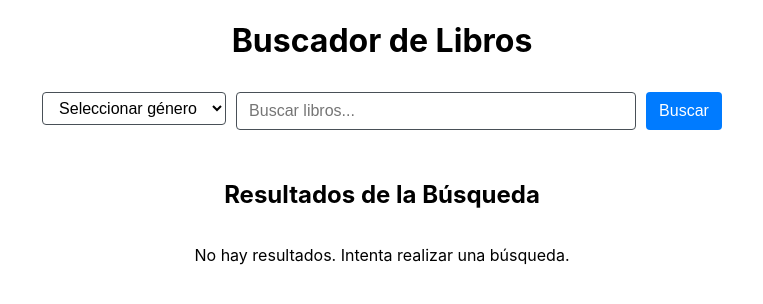
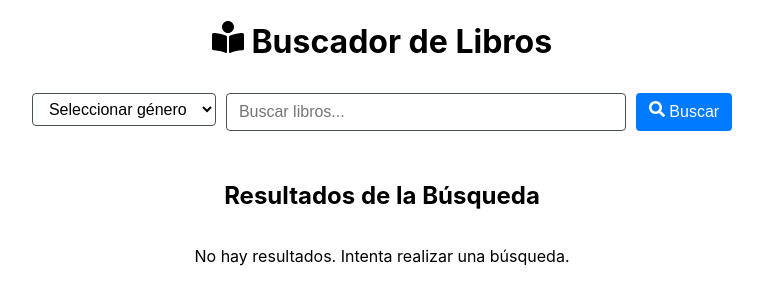
Before and after one commit to Washing-Mr8/PAD_Practica_3, a React (Create React App) app: page / in a window 1280 px wide. Shown: the top 304 px of the page, without its empty margins (258-1021 px from the left). Built offline with nearby package versions, Linux system fonts and the light colour scheme.

Commit message:
react-icons importado

```diff
--- a/package.json
+++ b/package.json
@@ -7,6 +7,7 @@
     "cra-template": "1.2.0",
     "react": "^19.0.0",
     "react-dom": "^19.0.0",
+    "react-icons": "^5.4.0",
     "react-scripts": "5.0.1"
   },
   "scripts": {
--- a/src/App.js
+++ b/src/App.js
@@ -2,6 +2,8 @@ import React, { useState } from "react";
 import './css/App.css';
 import BookSearch from'./components/SearchBooks.js';
 import BookList from './components/BookList.js';
+import { FaBookReader } from "react-icons/fa";
+
 
 const App = () => {
   const [books, setBooks] = useState([]);
@@ -9,7 +11,7 @@ const App = () => {
 
   return (
     <div className="App">
-      <h1 className="title" >Buscador de Libros</h1>
+      <h1 className="title" ><FaBookReader/>  Buscador de Libros</h1>
       <BookSearch onSearch={setBooks}
         selectedGenre={selectedGenre}
         setSelectedGenre={setSelectedGenre}/>
--- a/src/components/BookList.js
+++ b/src/components/BookList.js
@@ -1,5 +1,8 @@
 import React from "react";
 import "../css/BookList.css";
+import { FaInfoCircle } from "react-icons/fa";
+
+
 
 const BookList = ({ books }) => {
     return (
@@ -24,7 +27,7 @@ const BookList = ({ books }) => {
                                     <p className="card-text"><strong>Descripción:</strong> {book.volumeInfo.description}</p>
                                 )}
                                 {book.volumeInfo.infoLink && (
-                                    <a className="btn info" href={book.volumeInfo.infoLink}> Más información</a>
+                                    <a className="btn info" href={book.volumeInfo.infoLink}><FaInfoCircle /> Más información</a>
                                 )}
 
                             </div>
--- a/src/components/SearchBooks.js
+++ b/src/components/SearchBooks.js
@@ -1,6 +1,9 @@
 import React, { useState } from "react";
 import axios from "axios";
 import '../css/SearchBooks.css';
+import { FaSearch } from "react-icons/fa";
+
+
 
 
 const API_KEY = 'AIzaSyDFSg3zY0wnytGWSO4Ch91a0k5aiLNKgbk';
@@ -61,7 +64,7 @@ const BookSearch = ({ onSearch, selectedGenre, setSelectedGenre }) => {
                 onChange={(e) => setQuery(e.target.value)}
                 placeholder="Buscar libros..."
             />
-            <button className="btn" onClick={searchBooks}>Buscar</button>
+            <button className="btn" onClick={searchBooks}> <FaSearch/> Buscar</ button>
         </div>
     );
 };
--- a/src/css/App.css
+++ b/src/css/App.css
@@ -58,6 +58,8 @@
   background-color: #007bff;
   transition: background-color 0.2s ease;
   text-decoration: none;
+  vertical-align: middle;
+
 }
 
 .btn:hover {
```
Also changed, not shown: 1 other file (tests, documents, lock files or other folders).
